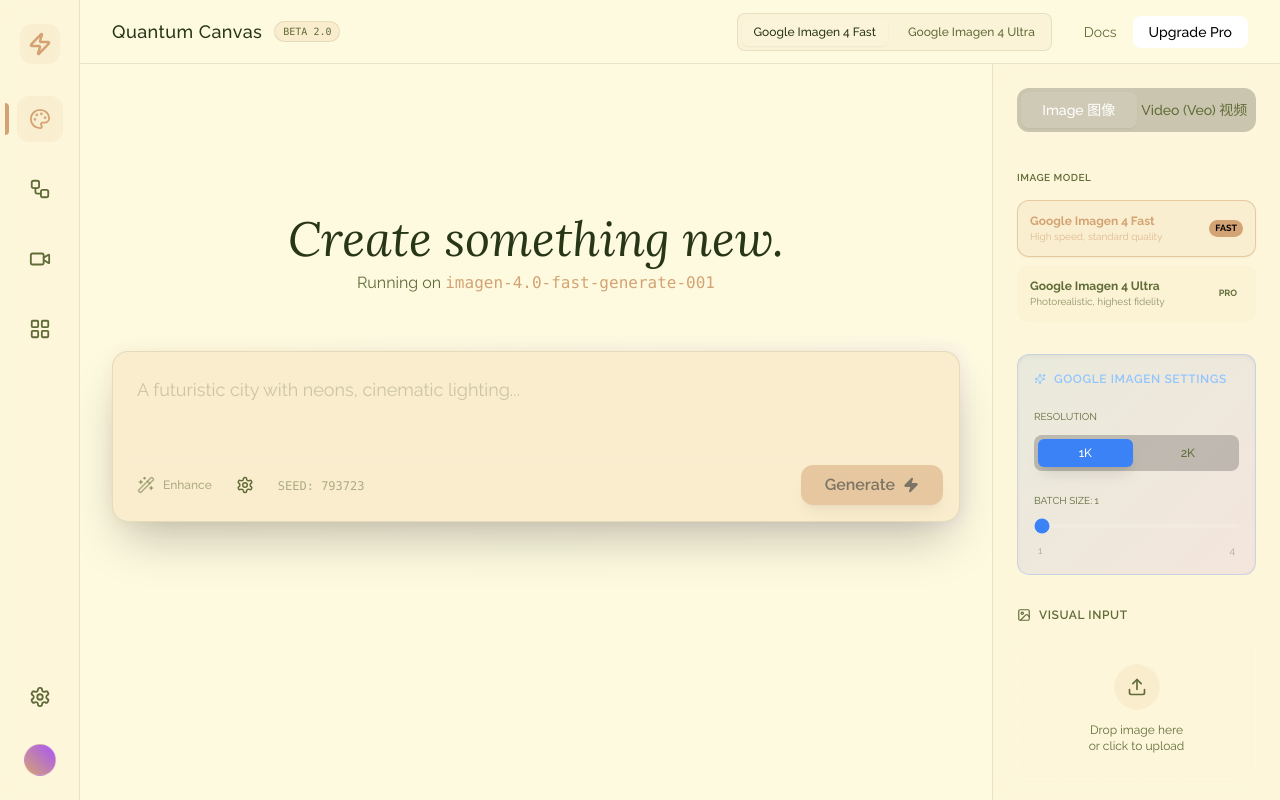
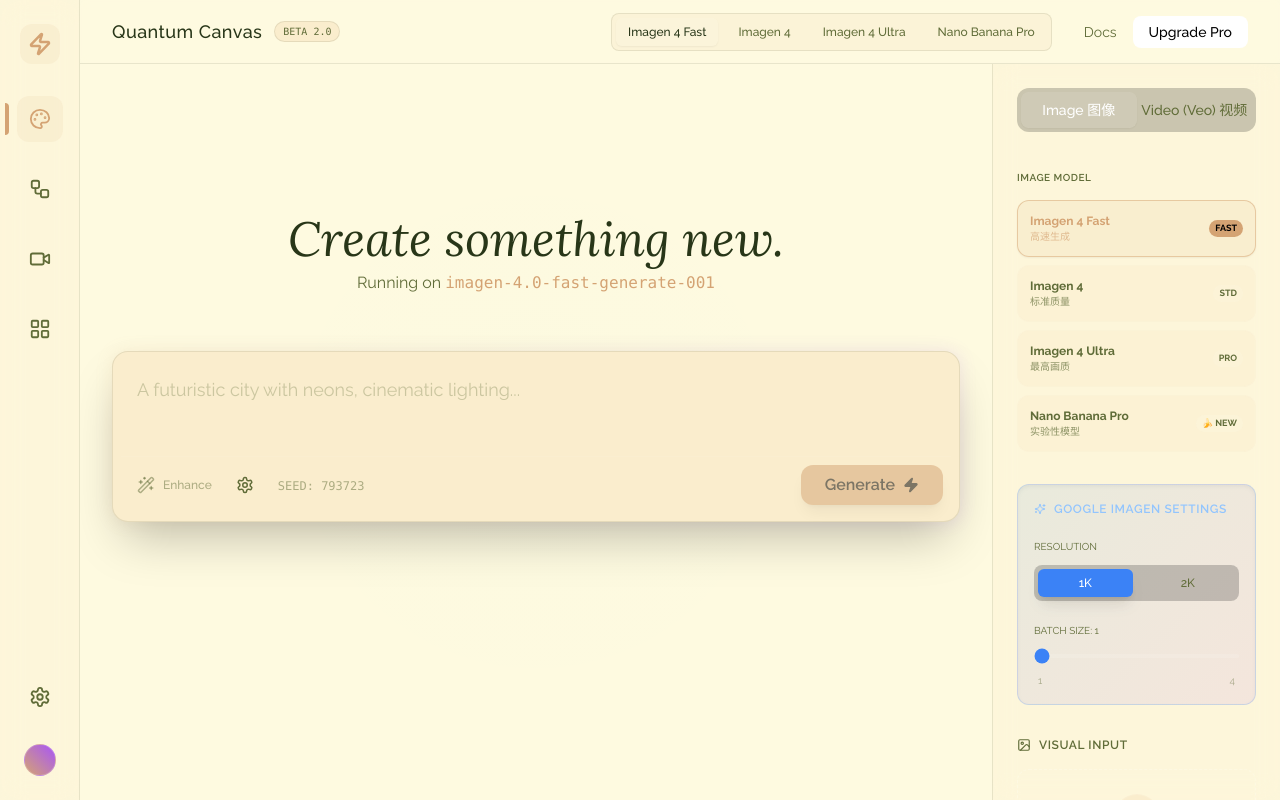
Before and after one commit to polarbearlin/ai-creative-studio, a React (Vite) app: page / in a window 1280 px wide. Built offline with nearby package versions, Linux system fonts and the light colour scheme; a web font is replaced by a local one.

Commit message:
Upgrade to latest models: Veo 3.1, Nano Banana Pro

```diff
--- a/src/App.jsx
+++ b/src/App.jsx
@@ -38,14 +38,18 @@ function App() {
 
   /* Constants */
   const MODELS = [
-    { id: 'models/imagen-4.0-fast-generate-001', name: 'Google Imagen 4 Fast', desc: 'High speed, standard quality', badge: 'FAST' },
-    { id: 'models/imagen-4.0-ultra-generate-001', name: 'Google Imagen 4 Ultra', desc: 'Photorealistic, highest fidelity', badge: 'PRO' },
+    { id: 'models/imagen-4.0-fast-generate-001', name: 'Imagen 4 Fast', desc: '高速生成', badge: 'FAST' },
+    { id: 'models/imagen-4.0-generate-001', name: 'Imagen 4', desc: '标准质量', badge: 'STD' },
+    { id: 'models/imagen-4.0-ultra-generate-001', name: 'Imagen 4 Ultra', desc: '最高画质', badge: 'PRO' },
+    { id: 'models/nano-banana-pro-preview', name: 'Nano Banana Pro', desc: '实验性模型', badge: '🍌 NEW' },
   ];
 
   const VEO_MODELS = [
-    { id: 'models/veo-2.0-generate-001', name: 'Veo 2.0 (Stable)', desc: 'Standard generation', badge: 'STABLE' },
-    { id: 'models/veo-3.0-generate-001', name: 'Veo 3.0', desc: 'Next-gen motion realism', badge: 'NEW' },
-    { id: 'models/veo-3.0-fast-generate-001', name: 'Veo 3.0 Fast', desc: 'Faster generation speed', badge: 'TURBO' },
+    { id: 'models/veo-2.0-generate-001', name: 'Veo 2.0', desc: '稳定版', badge: 'STABLE' },
+    { id: 'models/veo-3.0-generate-001', name: 'Veo 3.0', desc: '动态逼真', badge: '' },
+    { id: 'models/veo-3.0-fast-generate-001', name: 'Veo 3.0 Fast', desc: '快速生成', badge: 'TURBO' },
+    { id: 'models/veo-3.1-generate-preview', name: 'Veo 3.1', desc: '最新旗舰', badge: '⭐ NEW' },
+    { id: 'models/veo-3.1-fast-generate-preview', name: 'Veo 3.1 Fast', desc: '快速旗舰', badge: '🚀' },
   ];
 
   /* Generation State */
--- a/src/components/nodes/GeneratorNode.jsx
+++ b/src/components/nodes/GeneratorNode.jsx
@@ -8,8 +8,12 @@ import axios from 'axios';
 // Models Definition (Reuse from App.jsx or create shared constant)
 const MODELS = [
     { id: 'models/imagen-4.0-fast-generate-001', name: 'Imagen 4 Fast', type: 'image' },
+    { id: 'models/imagen-4.0-generate-001', name: 'Imagen 4', type: 'image' },
     { id: 'models/imagen-4.0-ultra-generate-001', name: 'Imagen 4 Ultra', type: 'image' },
-    { id: 'models/veo-2.0-generate-001', name: 'Veo 2.0 (Video)', type: 'video' },
+    { id: 'models/nano-banana-pro-preview', name: '🍌 Nano Banana', type: 'image' },
+    { id: 'models/veo-2.0-generate-001', name: 'Veo 2.0', type: 'video' },
+    { id: 'models/veo-3.0-generate-001', name: 'Veo 3.0', type: 'video' },
+    { id: 'models/veo-3.1-generate-preview', name: 'Veo 3.1 ⭐', type: 'video' },
 ];
 
 export default function GeneratorNode({ id, data }) {
```
